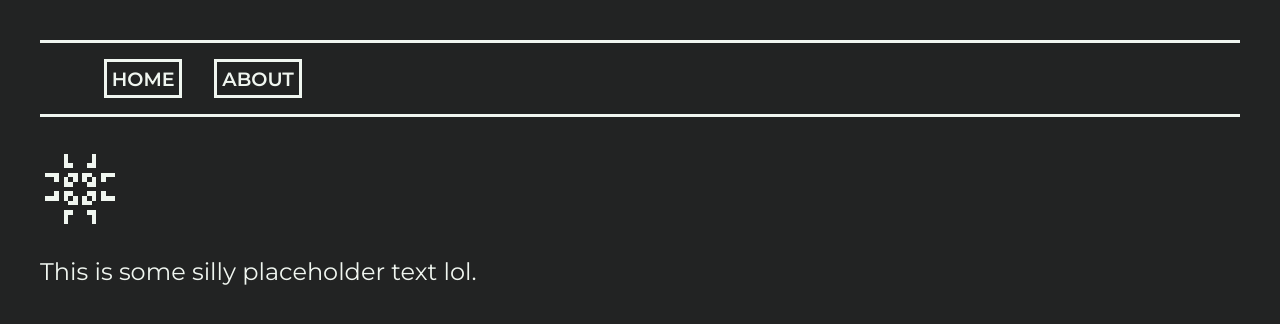
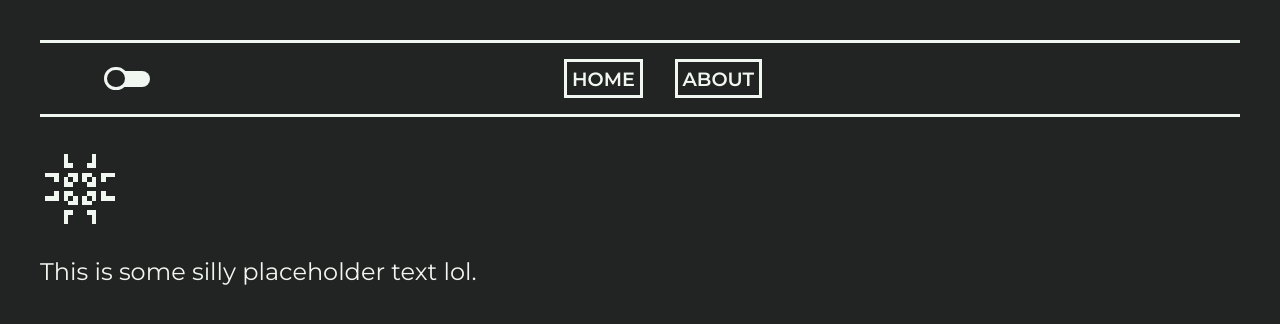
Before and after one commit to linguini1/linguini1.github.io, a plain HTML site: page src/pages/index.html in a window 1280 px wide. Shown: the part 164-488 px from the top of the page. Drawn offline with Linux system fonts and the light colour scheme.

Commit message:
Toggle slider is working. Doesn't maintain state between reloads.

```diff
--- a/src/scripts/navbar.js
+++ b/src/scripts/navbar.js
@@ -26,9 +26,42 @@ function create_socials() {
     return socials;
 }
 
+function swap_colour() {
+    let root = document.documentElement;
+    let styles = getComputedStyle(root);
+
+    /* Swap the CSS colours in the root element */
+    let bg = styles.getPropertyValue("--bg");
+    let fg = styles.getPropertyValue("--fg");
+    root.style.setProperty("--fg", bg);
+    root.style.setProperty("--bg", fg);
+
+    /* Toggle the slider back and forth */
+    let ball = document.getElementById("navbar-toggle-ball");
+    ball.className = ball.className ? "" : "toggled";
+}
+
+function create_toggle() {
+    let container = document.createElement("div");
+    container.id = "navbar-toggle";
+
+    let ball = document.createElement("div");
+    ball.id = "navbar-toggle-ball";
+    ball.className = "";
+    ball.onclick = swap_colour;
+
+    let socket = document.createElement("div");
+    socket.id = "navbar-toggle-socket";
+
+    container.appendChild(ball);
+    container.appendChild(socket);
+    return container;
+}
+
 function create_navbar() {
     let navbar = document.createElement("nav");
     navbar.id = "navbar";
+    navbar.appendChild(create_toggle());
     navbar.appendChild(create_pages(["Home", "About"]));
     navbar.appendChild(create_socials());
     return navbar;
--- a/src/scripts/pulsar.js
+++ b/src/scripts/pulsar.js
@@ -4,7 +4,8 @@ function recolour_pulsar(id) {
   const pulsar = document.getElementById(id);
 
   let pulsar_rects = pulsar.contentDocument.getElementsByClassName("pulsar");
+  const colour = styles.getPropertyValue("--fg").trim();
   for (let i = 0; i < pulsar_rects.length; i++) {
-    pulsar_rects[i].style.fill = styles.getPropertyValue("--fg").trim();
+    pulsar_rects[i].style.fill = colour;
   }
 }
--- a/src/styles/navbar.css
+++ b/src/styles/navbar.css
@@ -57,3 +57,43 @@
         box-shadow linear var(--anim-duration),
         -webkit-transform linear var(--anim-duration);
 }
+
+/* Dark mode toggle */
+
+#navbar-toggle {
+    display: flex;
+    justify-content: center;
+    align-items: center;
+
+    --ball-size: 1.1rem;
+    --socket-width: 2.5rem;
+    --socket-height: 1rem;
+}
+
+#navbar-toggle-socket {
+    width: var(--socket-width);
+    height: var(--socket-height);
+    margin-left: calc(var(--ball-size) / -2);
+
+    border-radius: 4rem;
+    background-color: var(--fg);
+}
+
+#navbar-toggle-ball {
+    background-color: var(--bg);
+    border-style: solid;
+    border-color: var(--fg);
+    border-radius: 100%;
+    cursor: pointer;
+
+    width: var(--ball-size);
+    height: var(--ball-size);
+    margin-right: calc(var(--ball-size) / -2);
+    z-index: 1;
+
+    transition: transform ease 0.5s;
+}
+
+.toggled {
+    transform: translateX(calc(var(--socket-width) - calc(var(--ball-size) / 2)));
+}
```
